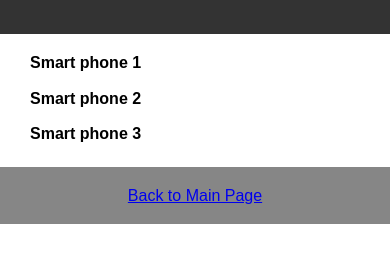
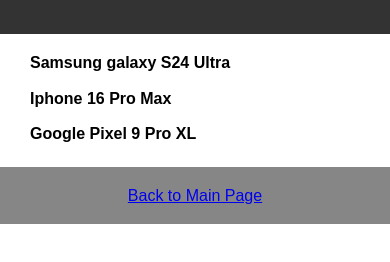
Before and after one commit to Sleimixx/Byte-Bazaar, a plain HTML site: page categories/smartphones.html in a window 390 px wide. Shown: the part 92-354 px from the top of the page. Drawn offline with Linux system fonts and the light colour scheme.

Commit message:
smartphones.html

```diff
--- a/categories/smartphones.html
+++ b/categories/smartphones.html
@@ -13,9 +13,9 @@
 
     <section>
         <ul>
-            <li><a href="../products/smartphone 1.html">Smart phone 1</a></li>
-            <li><a href="../products/smartphone 2.html">Smart phone 2</a></li>
-            <li><a href="../products/smartphone 3.html">Smart phone 3</a></li>
+            <li><a href="../products/smartphone 1.html">Samsung galaxy S24 Ultra</a></li>
+            <li><a href="../products/smartphone 2.html">Iphone 16 Pro Max</a></li>
+            <li><a href="../products/smartphone 3.html">Google Pixel 9 Pro XL</a></li>
         </ul>
     </section>
 
```
